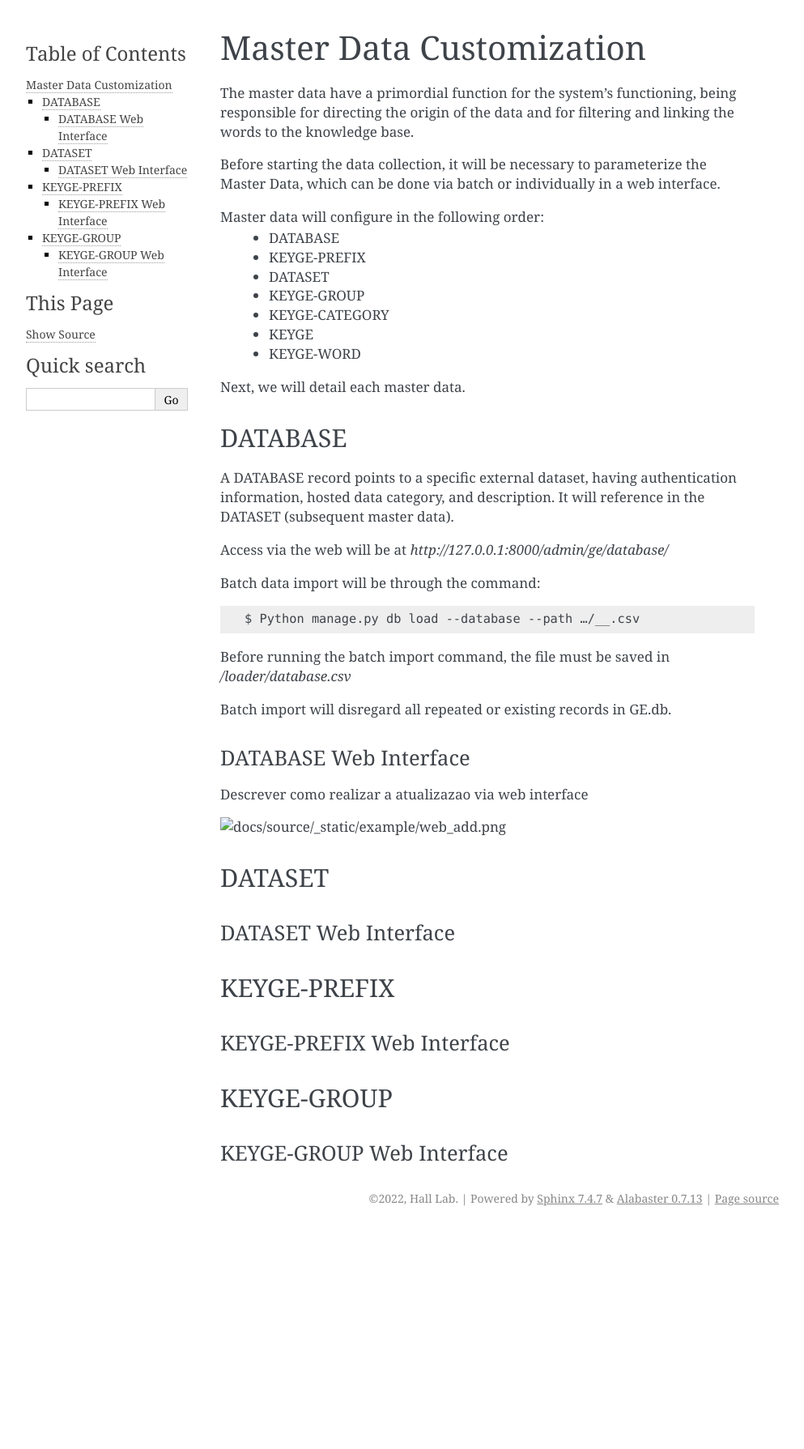
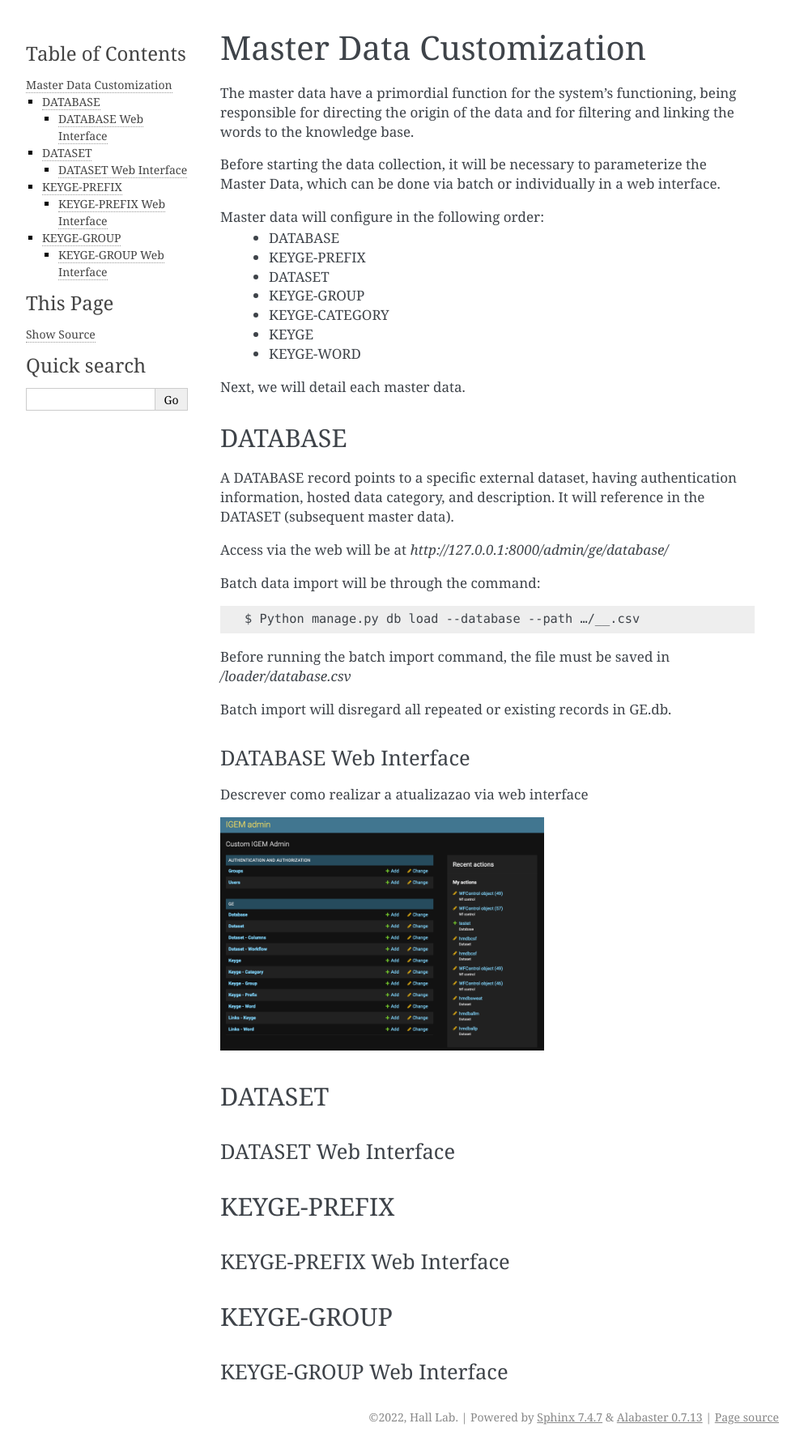
Before and after one commit to HallLab/IGEM, a Sphinx documentation site: the page built from docs/source/master_data.rst, in a window 1280 px wide. Shown: the whole page at 81% size, without its empty margins (148-1141 px from the left). Built offline with Sphinx 7.4.7, drawn with Linux system fonts in a browser that asks for light colours; before the commit the page ends 1519 px from its top, so only the background shows below that.

```diff
--- a/README.rst
+++ b/README.rst
@@ -44,3 +44,6 @@ feel free to open an `Issue <https://github.com/HallLab/igem/issues>`_.
 
 Citing IGEM
 --------------
+
+
+https://igem.readthedocs.io/en/latest/
--- a/docs/source/index.rst
+++ b/docs/source/index.rst
@@ -18,7 +18,6 @@ IGEM: Integrative Genome-Exposome Method
    master_data
 
 
-
 Indices and tables
 ==================
 
--- a/docs/source/master_data.rst
+++ b/docs/source/master_data.rst
@@ -40,9 +40,9 @@ DATABASE Web Interface
 ^^^^^^^^^^^^^^^^^^^^^^
 Descrever como realizar a atualizazao via web interface
 
-.. image:: docs/source/_static/example/web_add.png
-
-
+.. image:: /_static/example/web_add.png
+  :width: 400
+  :alt: Alternative text
 
 DATASET
 -------
```
Also changed, not shown: 2 other files.
